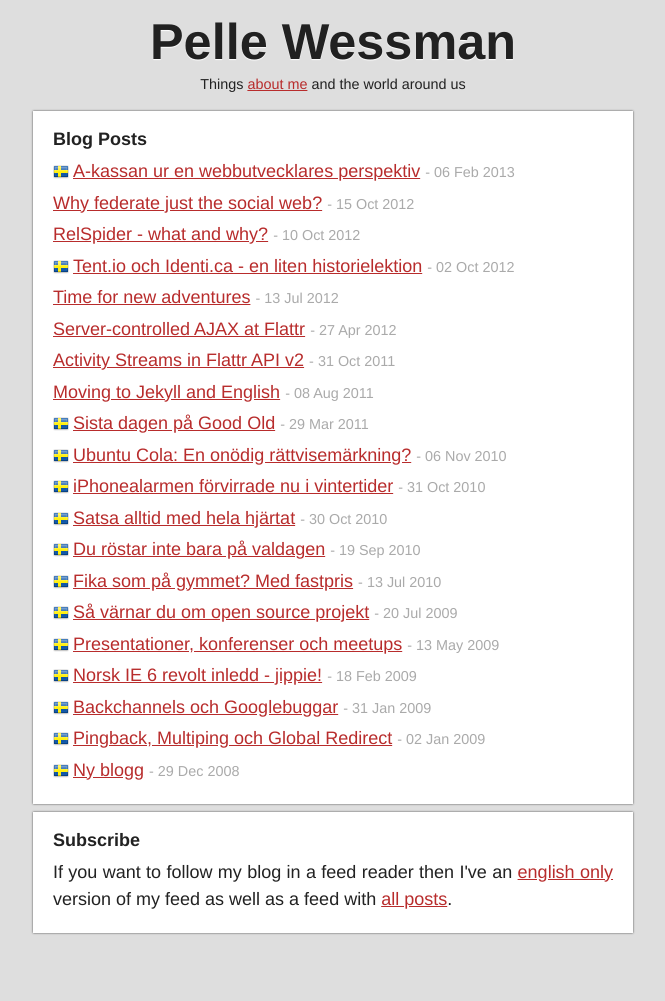
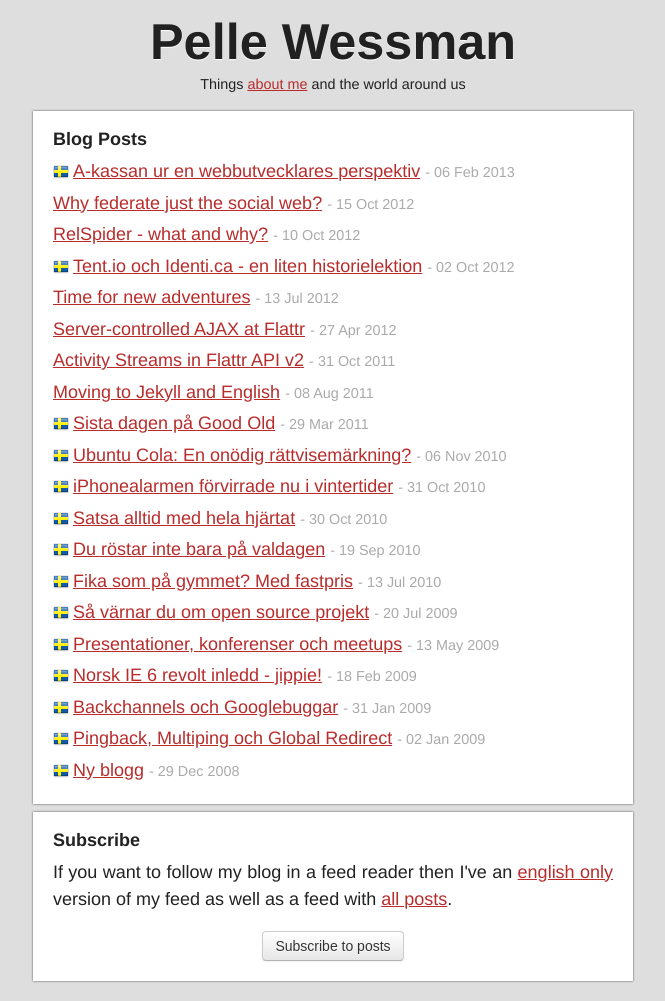
Before and after one commit to voxpelli/voxpelli.github.com, a Jekyll site: the page built from index.html, in a window 1280 px wide. Shown: the whole page, without its empty margins (307-972 px from the left). Built offline with Jekyll 4.4.1, drawn with Linux system fonts in a browser that asks for light colours; comment, search, counter and statistics services are not loaded; before the commit the page ends 953 px from its top, so only the background shows below that.

Commit message:
Added SubToMe button
Don't know SubToMe? Check out superfeedr/subtome and https://www.subtome.com/

```diff
--- a/css/style.css
+++ b/css/style.css
@@ -22,6 +22,7 @@
 ul.posts{list-style:none;padding:0}
 ul.posts time,article footer{color:#aaa;font-size:.8em}
 .FlattrButton,.Plus1Button{margin:0 0 -1px 6px;float:right}
+.subtome{text-align:center}
 
 .highlight{background:#ffffff;}
 .highlight .c{color:#999988;font-style:italic}
@@ -83,3 +84,93 @@
 .highlight .vg{color:#008080}
 .highlight .vi{color:#008080}
 .highlight .il{color:#009999}
+
+/*!
+ * Bootstrap v2.3.1
+ *
+ * Copyright 2012 Twitter, Inc
+ * Licensed under the Apache License v2.0
+ * http://www.apache.org/licenses/LICENSE-2.0
+ *
+ * Designed and built with all the love in the world @twitter by @mdo and @fat.
+ */
+.btn {
+  display: inline-block;
+  *display: inline;
+  /* IE7 inline-block hack */
+
+  *zoom: 1;
+  padding: 4px 12px;
+  margin-bottom: 0;
+  font-size: 14px;
+  line-height: 20px;
+  text-align: center;
+  vertical-align: middle;
+  cursor: pointer;
+  color: #333333;
+  text-shadow: 0 1px 1px rgba(255, 255, 255, 0.75);
+  background-color: #f5f5f5;
+  background-image: -moz-linear-gradient(top, #ffffff, #e6e6e6);
+  background-image: -webkit-gradient(linear, 0 0, 0 100%, from(#ffffff), to(#e6e6e6));
+  background-image: -webkit-linear-gradient(top, #ffffff, #e6e6e6);
+  background-image: -o-linear-gradient(top, #ffffff, #e6e6e6);
+  background-image: linear-gradient(to bottom, #ffffff, #e6e6e6);
+  background-repeat: repeat-x;
+  filter: progid:DXImageTransform.Microsoft.gradient(startColorstr='#ffffffff', endColorstr='#ffe6e6e6', GradientType=0);
+  border-color: #e6e6e6 #e6e6e6 #bfbfbf;
+  border-color: rgba(0, 0, 0, 0.1) rgba(0, 0, 0, 0.1) rgba(0, 0, 0, 0.25);
+  *background-color: #e6e6e6;
+  /* Darken IE7 buttons by default so they stand out more given they won't have borders */
+
+  filter: progid:DXImageTransform.Microsoft.gradient(enabled = false);
+  border: 1px solid #cccccc;
+  *border: 0;
+  border-bottom-color: #b3b3b3;
+  -webkit-border-radius: 4px;
+  -moz-border-radius: 4px;
+  border-radius: 4px;
+  *margin-left: .3em;
+  -webkit-box-shadow: inset 0 1px 0 rgba(255,255,255,.2), 0 1px 2px rgba(0,0,0,.05);
+  -moz-box-shadow: inset 0 1px 0 rgba(255,255,255,.2), 0 1px 2px rgba(0,0,0,.05);
+  box-shadow: inset 0 1px 0 rgba(255,255,255,.2), 0 1px 2px rgba(0,0,0,.05);
+}
+.btn:hover,
+.btn:focus,
+.btn:active,
+.btn.active,
+.btn.disabled,
+.btn[disabled] {
+  color: #333333;
+  background-color: #e6e6e6;
+  *background-color: #d9d9d9;
+}
+.btn:active,
+.btn.active {
+  background-color: #cccccc \9;
+}
+.btn:first-child {
+  *margin-left: 0;
+}
+.btn:hover,
+.btn:focus {
+  color: #333333;
+  text-decoration: none;
+  background-position: 0 -15px;
+  -webkit-transition: background-position 0.1s linear;
+  -moz-transition: background-position 0.1s linear;
+  -o-transition: background-position 0.1s linear;
+  transition: background-position 0.1s linear;
+}
+.btn:focus {
+  outline: thin dotted #333;
+  outline: 5px auto -webkit-focus-ring-color;
+  outline-offset: -2px;
+}
+.btn.active,
+.btn:active {
+  background-image: none;
+  outline: 0;
+  -webkit-box-shadow: inset 0 2px 4px rgba(0,0,0,.15), 0 1px 2px rgba(0,0,0,.05);
+  -moz-box-shadow: inset 0 2px 4px rgba(0,0,0,.15), 0 1px 2px rgba(0,0,0,.05);
+  box-shadow: inset 0 2px 4px rgba(0,0,0,.15), 0 1px 2px rgba(0,0,0,.05);
+}
--- a/index.html
+++ b/index.html
@@ -22,4 +22,5 @@
 <section>
   <h2>Subscribe</h2>
   <p>If you want to follow my blog in a feed reader then I've an <a href="/english.xml" type="application/atom+xml">english only</a> version of my feed as well as a feed with <a href="/all.xml" type="application/atom+xml">all posts</a>.</p>
+  <p class="subtome"><input class="btn" type="button" onclick="(function(){var z=document.createElement('script');z.src='https://www.subtome.com/load.js';document.body.appendChild(z);})()" value="Subscribe to posts"></p>
 </section>
```
